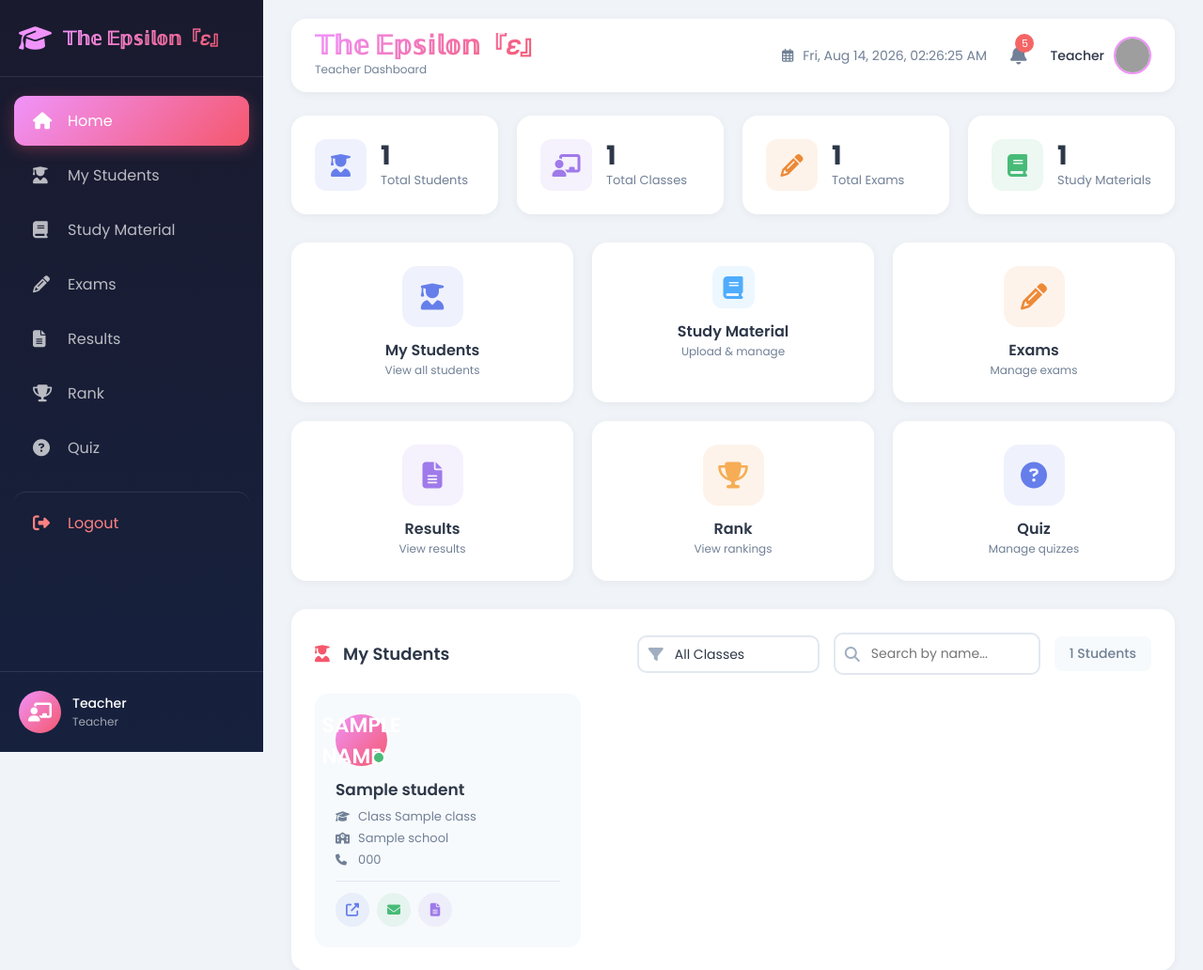
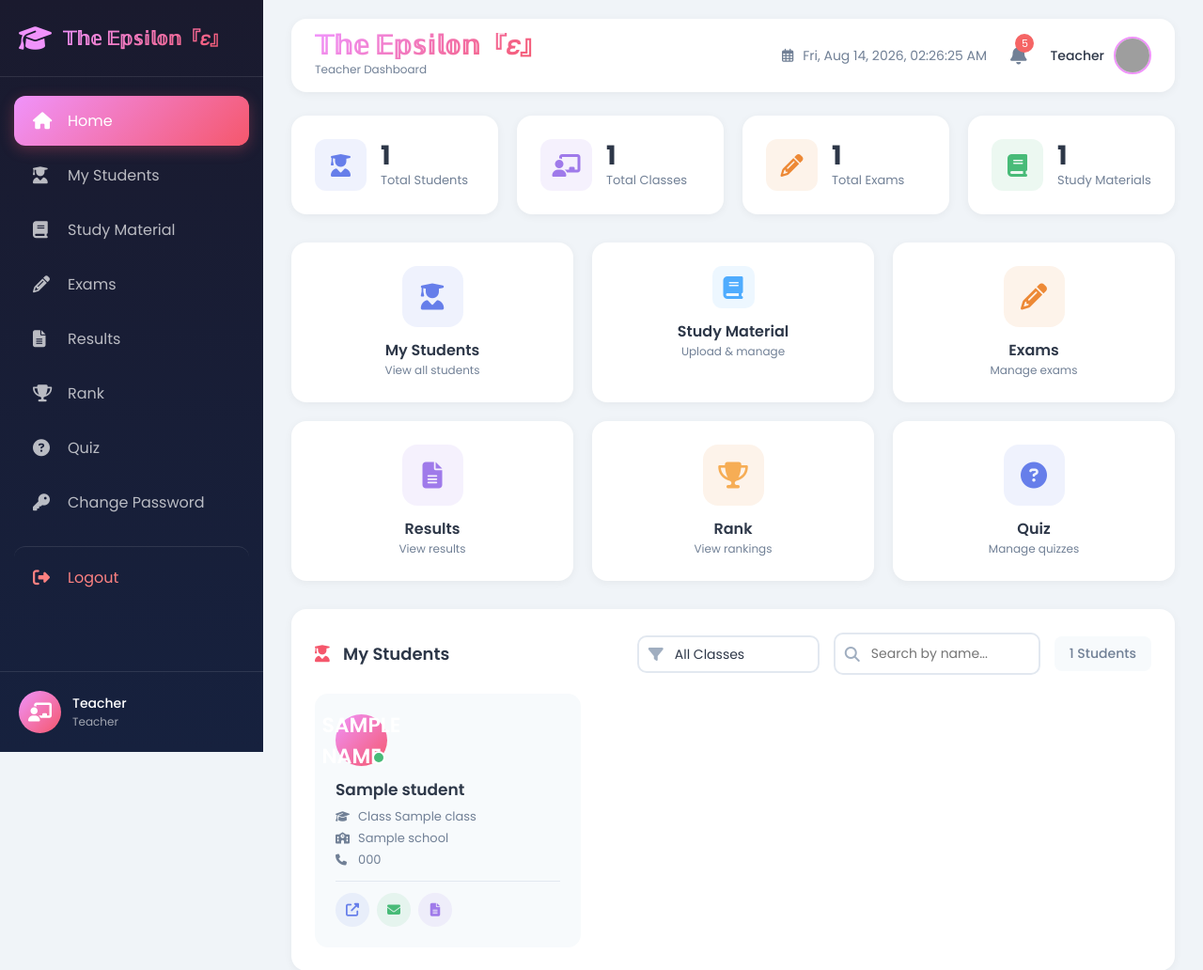
Before and after one commit to Rezu3/Epsilon0.2, a Flask app: template templates/teacher_home.html in a window 1280 px wide. Shown: the top 1032 px of the page at 94% size. Run offline with Flask 3, Linux system fonts and the light colour scheme; the template is opened without the code that fills it: most values are stand-ins (such as "Sample title", 1, 10 or a date in 2020); grey boxes are pictures that could not be loaded.

Commit message:
Update teacher_home.html

```diff
--- a/templates/teacher_home.html
+++ b/templates/teacher_home.html
@@ -1,4 +1,3 @@
-
 <!DOCTYPE html>
 <html lang="en">
 <head>
@@ -50,6 +49,11 @@
             <a href="javascript:void(0)" class="nav-item" onclick="showQuiz()">
                 <i class="fas fa-question-circle"></i>
                 <span>Quiz</span>
+            </a>
+            <!-- Change Password Added Here -->
+            <a href="javascript:void(0)" class="nav-item" onclick="showChangePassword()">
+                <i class="fas fa-key"></i>
+                <span>Change Password</span>
             </a>
             <a href="{{ url_for('logout') }}" class="nav-item logout">
                 <i class="fas fa-sign-out-alt"></i>
@@ -334,6 +338,52 @@
                 {% endif %}
             </div>
         </div>
+
+        <!-- Change Password Modal -->
+        <div class="change-password-modal" id="changePasswordModal" style="display: none;">
+            <div class="modal-overlay" onclick="closeChangePassword()"></div>
+            <div class="modal-content">
+                <div class="modal-header">
+                    <h3><i class="fas fa-key"></i> Change Password</h3>
+                    <button class="modal-close" onclick="closeChangePassword()">&times;</button>
+                </div>
+                <form id="changePasswordForm" onsubmit="changePassword(event)">
+                    <div class="form-group">
+                        <label for="currentPassword">Current Password</label>
+                        <div class="password-input-wrapper">
+                            <input type="password" id="currentPassword" placeholder="Enter current password" required>
+                            <button type="button" class="toggle-password" onclick="togglePasswordVisibility('currentPassword', this)">
+                                <i class="fas fa-eye"></i>
+                            </button>
+                        </div>
+                    </div>
+                    <div class="form-group">
+                        <label for="newPassword">New Password</label>
+                        <div class="password-input-wrapper">
+                            <input type="password" id="newPassword" placeholder="Enter new password" required minlength="6">
+                            <button type="button" class="toggle-password" onclick="togglePasswordVisibility('newPassword', this)">
+                                <i class="fas fa-eye"></i>
+                            </button>
+                        </div>
+                        <small class="password-hint">Password must be at least 6 characters</small>
+                    </div>
+                    <div class="form-group">
+                        <label for="confirmPassword">Confirm New Password</label>
+                        <div class="password-input-wrapper">
+                            <input type="password" id="confirmPassword" placeholder="Confirm new password" required>
+                            <button type="button" class="toggle-password" onclick="togglePasswordVisibility('confirmPassword', this)">
+                                <i class="fas fa-eye"></i>
+                            </button>
+                        </div>
+                    </div>
+                    <div id="passwordError" class="password-error" style="display: none;"></div>
+                    <div id="passwordSuccess" class="password-success" style="display: none;"></div>
+                    <button type="submit" class="submit-password-btn">
+                        <i class="fas fa-save"></i> Update Password
+                    </button>
+                </form>
+            </div>
+        </div>
     </div>
 
     <!-- Study Material Modal -->
```
